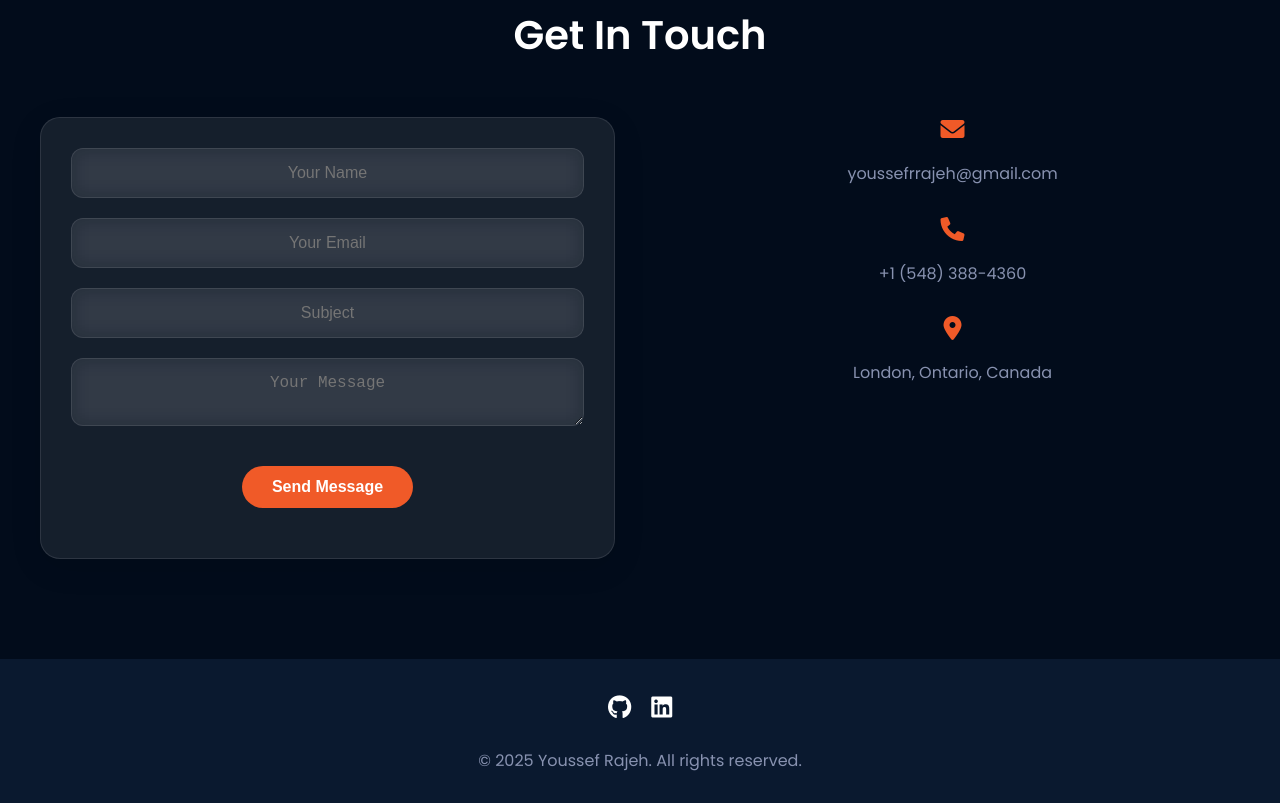
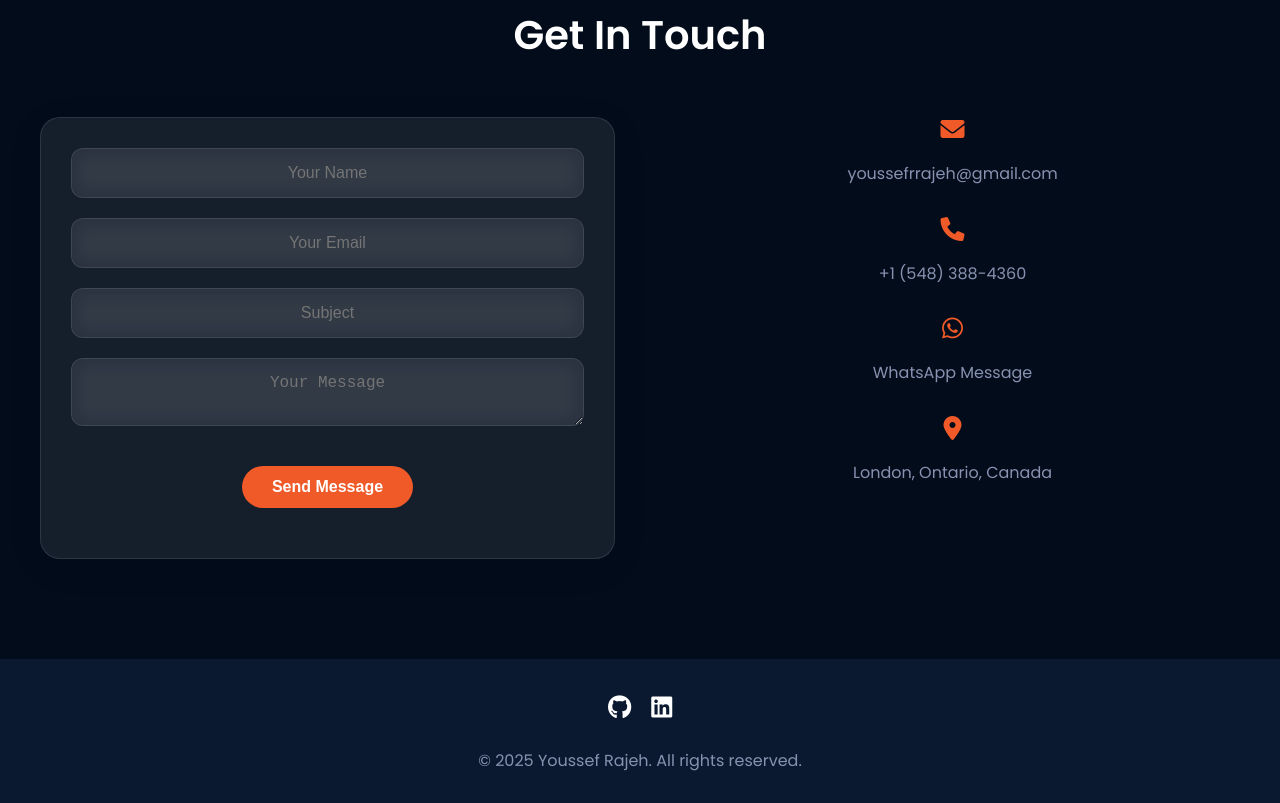
Before and after one commit to Youssefrajeh/My_Website, a plain HTML site: page index.html in a window 1280 px wide. Shown: the part 6756-7559 px from the top of the page. Drawn offline with nearby package versions, Linux system fonts and the light colour scheme.

Commit message:
Add files via upload

```diff
--- a/index.html
+++ b/index.html
@@ -870,7 +870,6 @@
           </div>
         </div>
 
-        <!-- GitHub Profile Project -->
         <div class="project-card" data-category="web">
           <div class="project-image">
             <img src="images/profileIcon.jpg" alt="GitHub Profile" />
@@ -1014,6 +1013,14 @@
             <p><a href="tel:+15483884360">+1 (548) 388-4360</a></p>
           </div>
           <div class="contact-item">
+            <i class="fab fa-whatsapp"></i>
+            <p>
+              <a href="https://wa.me/15483884360" target="_blank"
+                >WhatsApp Message</a
+              >
+            </p>
+          </div>
+          <div class="contact-item">
             <i class="fas fa-map-marker-alt"></i>
             <p>
               <a
```
